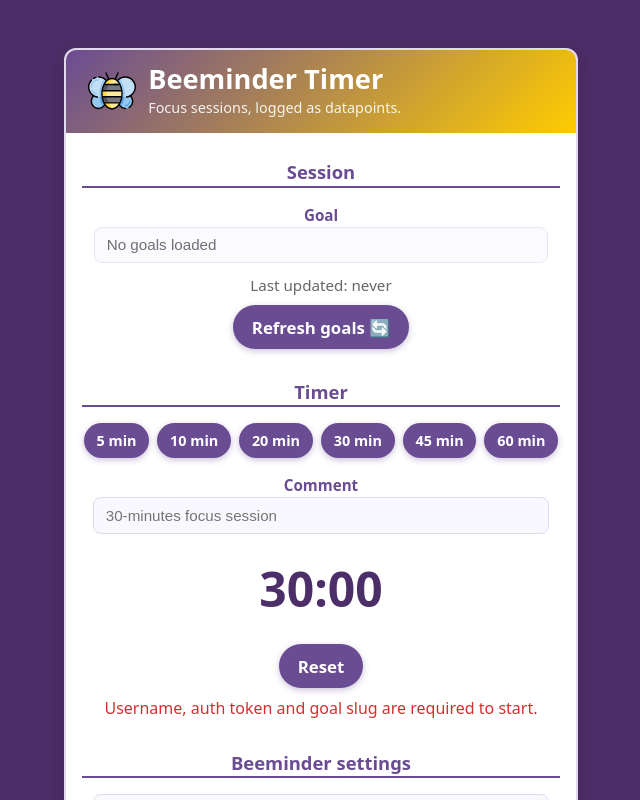
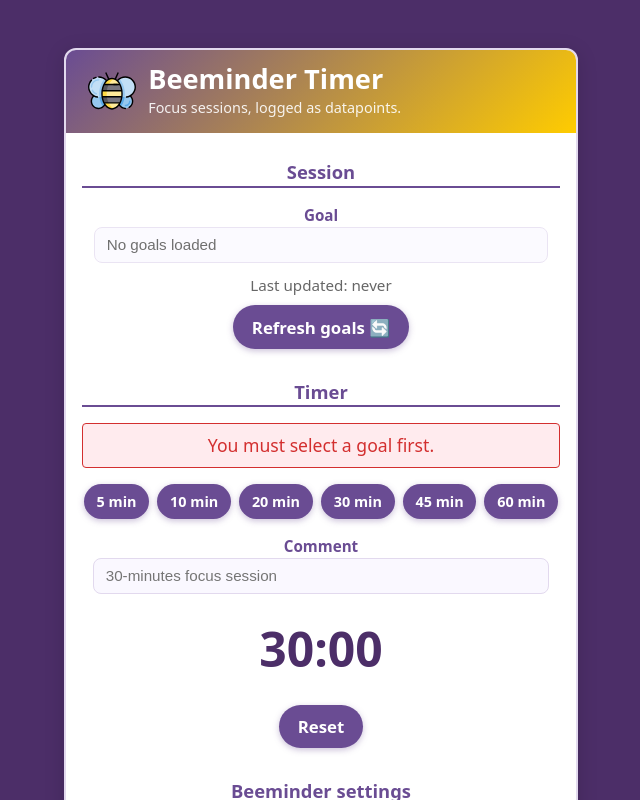
Before and after one commit to jpdarago/beeminder-timer, a React (Vite) app: page / in a window 1280 px wide. Both pictures are taken after a click on the button "Start ⏱️". Shown: the top 800 px of the page, without its empty margins (321-961 px from the left). Built offline with nearby package versions, Linux system fonts and the light colour scheme.

Commit message:
Improve error messages

```diff
--- a/src/App.css
+++ b/src/App.css
@@ -247,4 +247,9 @@
 .error-text {
   margin-top: 0.5rem;
   color: #d32f2f;
+  font-size: 1.1em;
+  background-color: #ffebee;
+  border: 1px solid #d32f2f;
+  padding: 0.5rem;
+  border-radius: 4px;
 }
--- a/src/App.tsx
+++ b/src/App.tsx
@@ -233,9 +233,14 @@
   }, [remaining, status, username, authToken, goalSlug, comment, selectedDuration]);
 
   const startTimer = () => {
-    if (!username || !authToken || !goalSlug) {
+    if (!goalSlug) {
       setStatus("error");
-      setError("Username, auth token and goal slug are required to start.");
+      setError("You must select a goal first.");
+      return;
+    }
+    if (!username || !authToken) {
+      setStatus("error");
+      setError("Username and auth token are required to start.");
       return;
     }
     setError(null);
@@ -391,6 +396,8 @@
       <section>
         <h2>Timer</h2>
 
+        {error && <div className="error-text">{error}</div>}
+
         <div className="duration-buttons">
           {durations.map(duration => (
             <button
@@ -437,7 +444,6 @@
             <button className="btn btn-secondary" onClick={resetAfterFinish}>Reset</button>
           )}
 
-        {error && <div className="error-text">{error}</div>}
       </section>
 
       <section>
```
